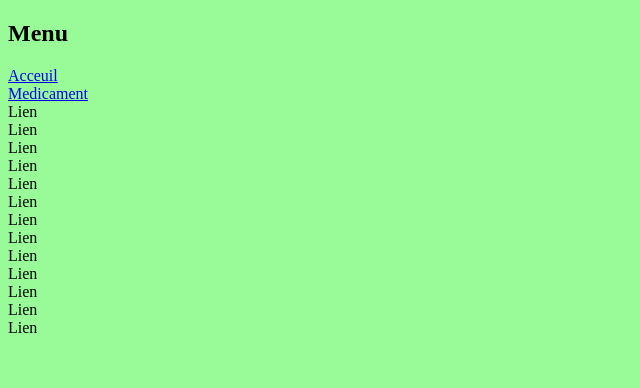
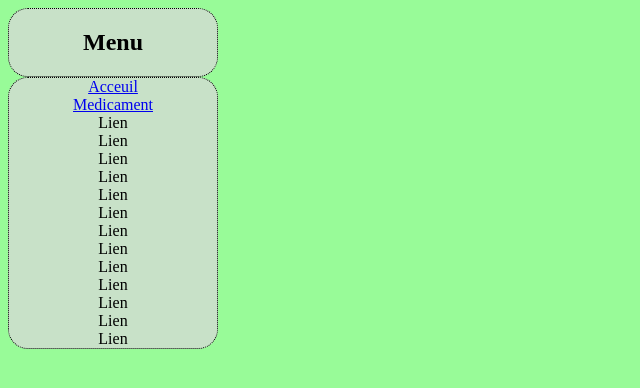
Before and after one commit to killian24000/Maquette_site, a PHP site: page /Bandeau.html in a window 1280 px wide. Shown: the top 388 px of the page, without its empty margins (0-640 px from the left). Run offline with PHP 8.4, Linux system fonts and the light colour scheme.

Commit message:
Update CSS

```diff
--- a/CSS/Banniere.CSS
+++ b/CSS/Banniere.CSS
@@ -18,8 +18,40 @@ position: absolute;
 }
 
 #bas_de_page
+<<<<<<< Updated upstream
 {
 background-color: rgb(0, 251, 117);
 text-align: center;
 
 }
+=======
+{
+
+    background-color: rgb(0, 251, 117);
+    text-align: center;
+}
+
+#raccourci{
+    position:fixed;
+    text-align: left;
+    min-width: 210px;
+}
+
+#entete{
+    text-align: center;
+    font-family: Alef;
+    background-color: rgb(200, 225, 200);
+    border: 1px solid black;
+    border-style: dotted;
+    border-radius: 20px;
+}
+
+#corp{
+    text-align: center;
+    font-family: Alef;
+    background-color: rgb(200, 225, 200);
+    border: 1px solid black;
+    border-style: dotted;
+    border-radius: 20px;
+}
+>>>>>>> Stashed changes
```
Also changed, not shown: CSS/MaquetteCSS.css (line endings or trailing spaces).
